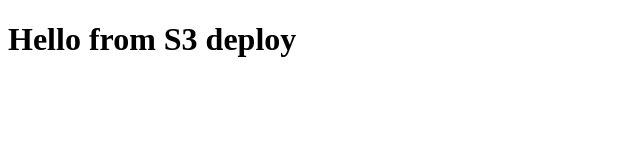
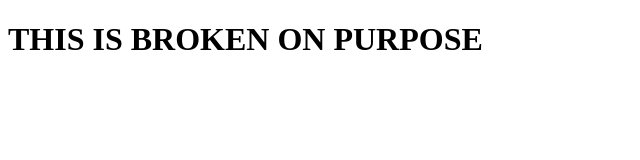
Before and after one commit to sirunesu/ci-cd-handson, a website: page public/index.html in a window 1280 px wide. Shown: the whole page, without its empty margins (0-640 px from the left). Drawn offline with Linux system fonts and the light colour scheme.

Commit message:
わざとpublicの内容を壊す(ロールバック確認用)

```diff
--- a/public/index.html
+++ b/public/index.html
@@ -1,5 +1,5 @@
 <!DOCTYPE html>
 <html>
 <head><title>CI/CD Handson</title></head>
-<body><h1>Hello from S3 deploy</h1></body>
+<body><h1>THIS IS BROKEN ON PURPOSE</h1></body>
 </html>
```
